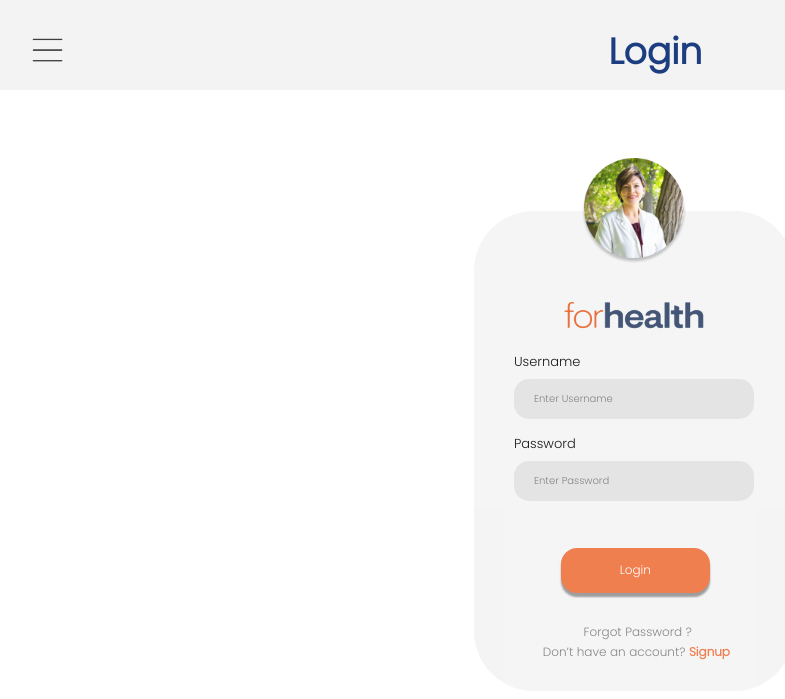
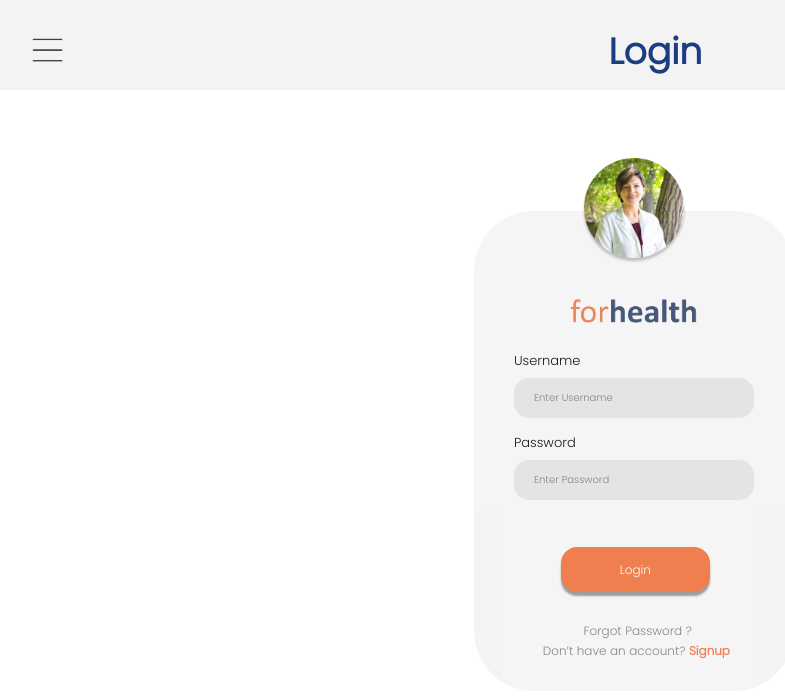
Before and after one commit to harsh21p/ForHealth-Web-Application, a Flask app: page /login in a window 1280 px wide. Shown: the top 699 px of the page, without its empty margins (6-791 px from the left). Run offline with Flask 2, Linux system fonts and the light colour scheme; some libraries are stand-ins or nearby versions; grey boxes are pictures that could not be loaded.

Commit message:
Login Done

```diff
--- a/static/css/select.css
+++ b/static/css/select.css
@@ -70,6 +70,20 @@ button:focus{background-color:rgb(71, 240, 71);} */
   }
 
 
+  @font-face {
+
+    font-family: Poppins;
+    src: url(fonts/Poppins-Light.woff);
+    font-style: normal;
+    font-weight: 500;
+    font-size: 36px;
+    line-height: 54px;
+
+  }
+
+* {
+   font-family: Poppins;
+}
 
 
   .navbar{
--- a/static/css/style.css
+++ b/static/css/style.css
@@ -33,6 +33,23 @@ h1{
     text-align: center;
     font-size:22px;
 }
+
+
+@font-face {
+
+    font-family: Poppins;
+    src: url(fonts/Poppins-Light.woff);
+    font-style: normal;
+    font-weight: 500;
+    font-size: 36px;
+    line-height: 54px;
+
+  }
+
+* {
+   font-family: Poppins;
+}
+
 
 
 .loginbox p{
--- a/templates/login.html
+++ b/templates/login.html
@@ -14,21 +14,6 @@
 <script src="{{ url_for('static', filename='js/Supporting_docs/bootstrap.bundle.min.js') }}"></script>
 <title>Login</title>
 <style>
-
-@font-face {
-
-    font-family: Poppins;
-    src: url(./static/css/fonts/Poppins-Light.woff);
-    font-style: normal;
-    font-weight: 500;
-    font-size: 36px;
-    line-height: 54px;
-
-  }
-
-* {
-   font-family: Poppins;
-}
 
   .lname {
     position: absolute;
@@ -150,9 +135,7 @@ border: 2px solid #EE723D;
 }
 .logoclass{
 
-  width: 60%;
-  margin: 5%;
-
+  width: 70%;
 
 }
 .drowclass{
```
Also changed, not shown: static/css/dashboard.css (+16 -0 lines), static/css/form.css (+16 -0 lines), static/images/logo.png, templates/Poppins-Black.woff (deleted).
